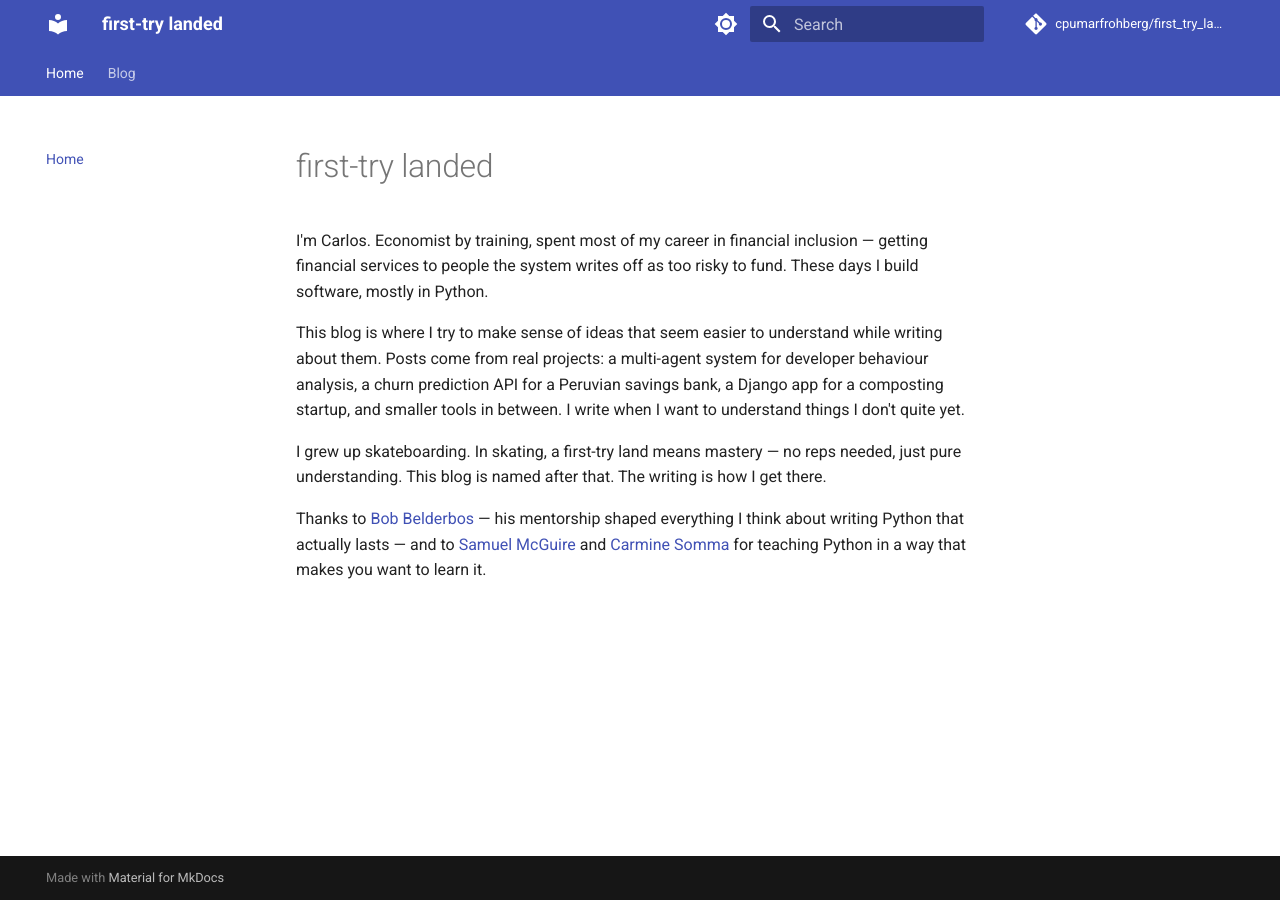
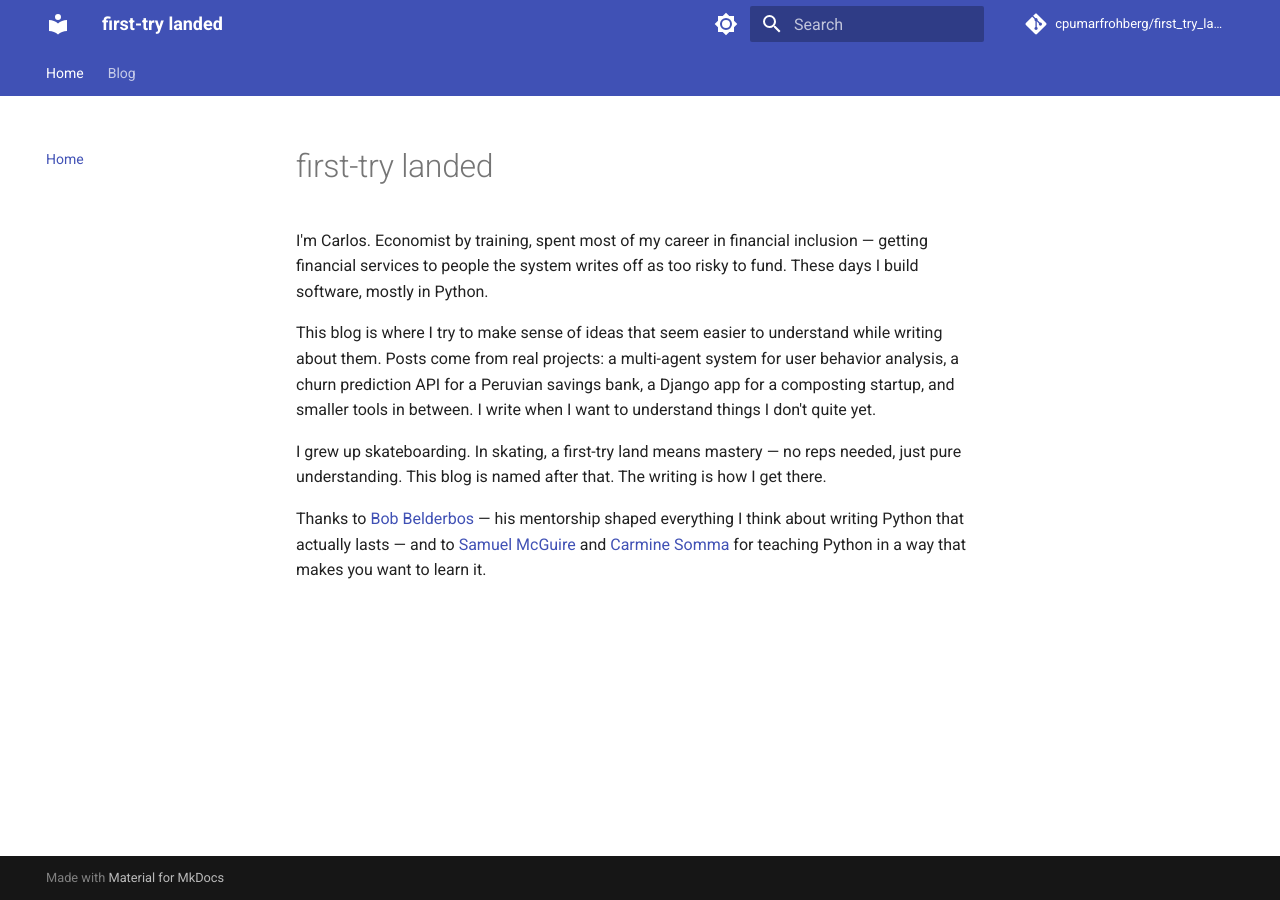
Before and after one commit to cpumarfrohberg/first_try_landed, an MkDocs documentation site: the page built from docs/index.md, in a window 1280 px wide. Built offline with MkDocs 1.6.1 and Material for MkDocs 9.7.7, drawn with Linux system fonts in a browser that asks for light colours; comment, search, counter and statistics services are not loaded.

Commit message:
correct project description of users' project

```diff
--- a/docs/index.md
+++ b/docs/index.md
@@ -2,7 +2,7 @@
 
 I'm Carlos. Economist by training, spent most of my career in financial inclusion — getting financial services to people the system writes off as too risky to fund. These days I build software, mostly in Python.
 
-This blog is where I try to make sense of ideas that seem easier to understand while writing about them. Posts come from real projects: a multi-agent system for developer behaviour analysis, a churn prediction API for a Peruvian savings bank, a Django app for a composting startup, and smaller tools in between. I write when I want to understand things I don't quite yet.
+This blog is where I try to make sense of ideas that seem easier to understand while writing about them. Posts come from real projects: a multi-agent system for user behavior analysis, a churn prediction API for a Peruvian savings bank, a Django app for a composting startup, and smaller tools in between. I write when I want to understand things I don't quite yet.
 
 I grew up skateboarding. In skating, a first-try land means mastery — no reps needed, just pure understanding. This blog is named after that. The writing is how I get there.
 
```
